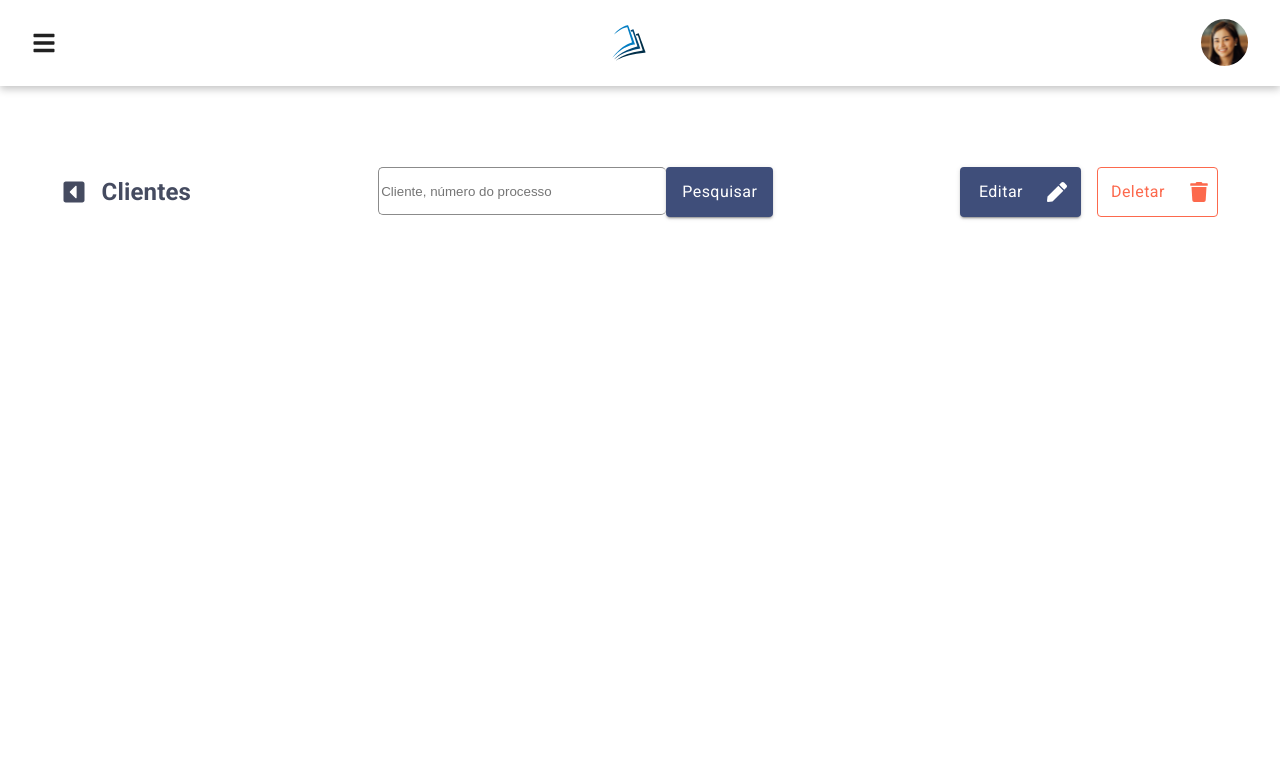
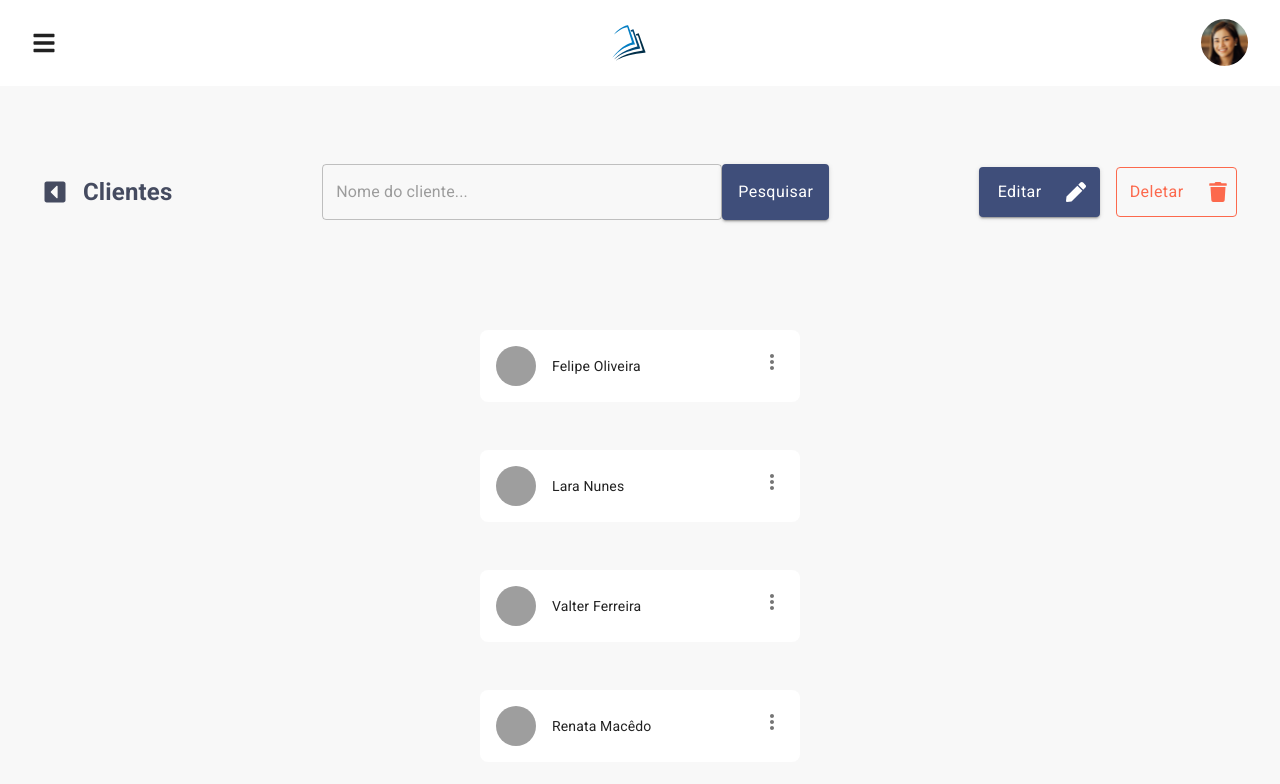
Before and after one commit to Cauasebastian/procesy-front-end, a React (Vite) app: page /clientes in a window 1280 px wide. Shown: the top 784 px of the page. Built offline with nearby package versions, Linux system fonts and the light colour scheme; grey boxes are pictures that could not be loaded.

Commit message:
finalização da tela de clientes da aplicação

```diff
--- a/src/components/ClientCard/index.jsx
+++ b/src/components/ClientCard/index.jsx
@@ -1,15 +1,27 @@
-import styles from "./style.module.css";
-import { PiDotsThreeOutlineVerticalFill } from "react-icons/pi";
+import IconButton from '@mui/material/IconButton';
+import MoreVertIcon from '@mui/icons-material/MoreVert';
+import Avatar from '@mui/material/Avatar';
+import CardHeader from '@mui/material/CardHeader';
 
 
-export function ClientCard({nome, id}){
+export function ClientCard({nome, id, imagem}){
     return(
-        <div className={styles.container}>
-            <div>
-                <p>{nome}</p>
-                <p>{id}</p>
-            </div>
-            <PiDotsThreeOutlineVerticalFill/>
-        </div>
+        <CardHeader
+        sx={{
+            background: "#FFF",
+            borderRadius: "8px"
+        }}
+            avatar={
+                <Avatar src={imagem}/>
+            }
+            title={nome}
+            subheader={id}
+            action={
+                <IconButton aria-label="settings">
+                    <MoreVertIcon />
+                </IconButton>
+            }
+        />
+
     )
 }
--- a/src/components/ClientCard/style.module.css
+++ /dev/null
@@ -1,4 +0,0 @@
-.container{
-    width: 70%;
-    display: flex;
-}
--- a/src/components/Header/index.jsx
+++ b/src/components/Header/index.jsx
@@ -2,12 +2,16 @@ import styles from "./style.module.css"
 import logo from "../../assets/logo.svg"
 import imgProfile from "../../assets/profile.svg"
 import { FaBars } from "react-icons/fa";
+import { useNavigate } from "react-router-dom";
 
 export function Header(){
+    const navigate = useNavigate();
     return (
         <header className={styles.container_header}>
             <FaBars className={styles.icon}/>
-            <img src={logo}/>
+            <img className={styles.logo} src={logo} onClick={() => {
+                navigate("/menu")
+            }}/>
             <img src={imgProfile} />
         </header>
     )
--- a/src/components/Header/style.module.css
+++ b/src/components/Header/style.module.css
@@ -13,3 +13,7 @@
     height: 1.5rem;
     width: 1.5rem;
 }
+
+.logo{
+    cursor: pointer;
+}
--- a/src/components/TextField/index.jsx
+++ b/src/components/TextField/index.jsx
@@ -1,10 +1,13 @@
 import { Button } from "@mui/material"
+import TextField from '@mui/material/TextField';
 import styles from "./style.module.css"
 
-export function TextField(){
+export function InputSearch(){
     return(
         <div>
-            <input type="text" className={styles.input_field} placeholder="Cliente, número do processo"/>
+            <TextField id="outlined-textarea"  placeholder="Nome do cliente..." multiline sx={{
+                width: 400,
+            }}/>
             <Button
                         variant="contained"
                         sx={{
@@ -12,7 +15,7 @@ export function TextField(){
                             backgroundColor: '#3F4E7A',
                             color: '#fff',
                             textTransform: 'none',
-                            height: 50,
+                            height: 56,
                             gap: "1rem",
                             fontSize: '1rem',
                         }}
--- /dev/null
+++ b/src/mocks/clients.json
@@ -0,0 +1,23 @@
+[
+    {
+        "id": 1,
+        "nome": "Felipe Oliveira",
+        "imgUrl": "https://github.com/felipeoliveira25.png"
+
+    },
+    {
+        "id": 2,
+        "nome": "Lara Nunes",
+        "imgUrl": "https://github.com/felipeoliveira25.png"
+    },
+    {
+        "id": 3,
+        "nome": "Valter Ferreira",
+        "imgUrl": "https://github.com/felipeoliveira25.png"
+    },
+    {
+        "id": 4,
+        "nome": "Renata Macêdo",
+        "imgUrl": "https://github.com/felipeoliveira25.png"
+    }
+]
--- a/src/pages/Clientes/Clientes.jsx
+++ b/src/pages/Clientes/Clientes.jsx
@@ -1,21 +1,26 @@
-import { Header } from "../../components/Header";
 import { FaCaretSquareLeft } from "react-icons/fa";
 import styles from "./style.module.css"
 import { Button } from "@mui/material";
 import { FaPen } from "react-icons/fa";
 import { FaTrash } from "react-icons/fa";
-import { TextField } from "../../components/TextField";
+import { InputSearch } from "../../components/TextField";
+import clients from "../../mocks/clients.json"
+import { ClientCard } from "../../components/ClientCard";
+import { useNavigate } from 'react-router-dom';
 
 
 export default function Clientes(){
+    const navigate = useNavigate();
     return (
         <div className={styles.container_geral}>
             <div className={styles.container_top}>
-                <div className={styles.div_title_page}>
+                <div className={styles.div_title_page} onClick={() => {
+                    navigate(-1)
+                }}>
                     <FaCaretSquareLeft className={styles.icon}/>
                     <h3 className={styles.title_page}>Clientes</h3>
                 </div>
-                <TextField/>
+                <InputSearch/>
                 <div className={styles.container_buttons}>
                     <Button
                         variant="contained"
@@ -55,6 +60,11 @@ export default function Clientes(){
                     </Button>
                 </div>
             </div>
+            <div className={styles.container_cards}>
+                {clients.map((client) => (
+                    <ClientCard nome={client.nome} key={client.id} imagem={client.imgUrl}/>
+                ))}
+            </div>
         </div>
     )
 }
--- a/src/pages/Clientes/style.module.css
+++ b/src/pages/Clientes/style.module.css
@@ -1,6 +1,10 @@
 .container_geral{
     max-width: 100vw;
     height: 100%;
+    display: flex;
+    flex-direction: column;
+    align-items: center;
+    background-color: #F8F8F8;
 }
 
 
@@ -9,6 +13,7 @@
     justify-content: center;
     align-items: center;
     gap: 1rem;
+    cursor: pointer;
 }
 
 .title_page{
@@ -36,3 +41,11 @@
     justify-content: center;
     gap: 1rem;
 }
+
+.container_cards{
+    width: 25%;
+    display: flex;
+    flex-direction: column;
+    margin-top: 6rem;
+    gap: 3rem;
+}
--- a/src/pages/Menu/Menu.jsx
+++ b/src/pages/Menu/Menu.jsx
@@ -23,36 +23,6 @@ const Menu = () => {
 
   return (
     <>
-      {/* Header */}
-      <AppBar
-        position="static"
-        sx={{
-          backgroundColor: '#fff',
-          boxShadow: 'none',
-          borderBottom: '1px solid #e0e0e0',
-          paddingX: 2,
-        }}
-      >
-        <Toolbar
-          sx={{
-            display: 'flex',
-            justifyContent: 'space-between',
-            alignItems: 'center',
-          }}
-        >
-          <img src="/logo.png" alt="Logo" style={{ height: '40px' }} />
-          <Avatar
-            alt="Usuário"
-            src="/avatar.png"
-            sx={{
-              width: 48,
-              height: 48,
-              border: '2px solid #3F4E7A',
-            }}
-          />
-        </Toolbar>
-      </AppBar>
-
       {/* Main Layout */}
       <Box
         sx={{
```
